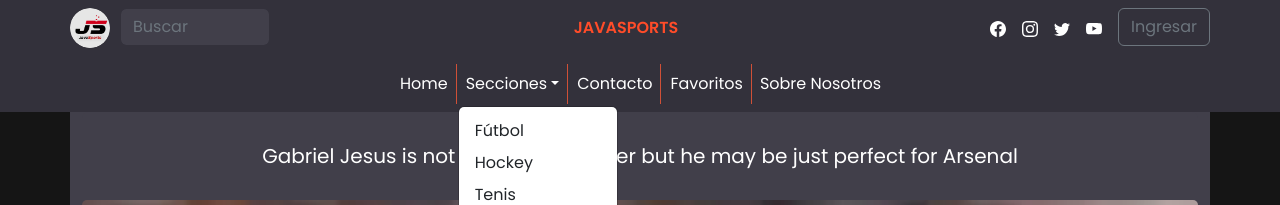
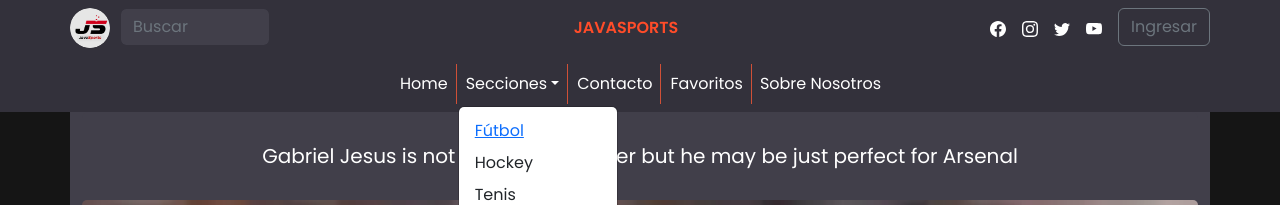
Before and after one commit to AESALVA/JavaSports, a React (Create React App) app: page / in a window 1280 px wide. Both pictures are taken after a click on the button "Secciones". Shown: the top 205 px of the page. Built offline with nearby package versions, Linux system fonts and the light colour scheme.

Commit message:
Link dropdown Futbol going to SectionsList

```diff
--- a/src/components/Header.jsx
+++ b/src/components/Header.jsx
@@ -7,6 +7,7 @@ import { useState } from "react";
 import LoginModal from "./LoginModal";
 import Form from "react-bootstrap/Form";
 import "../styles/header.css";
+import { Link } from "react-router-dom";
 
 const Header = (auth, login, logout, validate, setAuth) => {
   const [show, setShow] = useState(false);
@@ -132,7 +133,7 @@ const Header = (auth, login, logout, validate, setAuth) => {
                   id="basic-nav-dropdown"
                   className="header-border"
                 >
-                  <NavDropdown.Item href="#action/3.1">Fútbol</NavDropdown.Item>
+                  <NavDropdown.Item ><Link to="/SectionsList"> Fútbol</Link></NavDropdown.Item>
                   <NavDropdown.Item href="#action/3.2">Hockey</NavDropdown.Item>
                   <NavDropdown.Item href="#action/3.3">Tenis</NavDropdown.Item>
                   <NavDropdown.Item href="#action/3.4">Boxeo</NavDropdown.Item>
```
